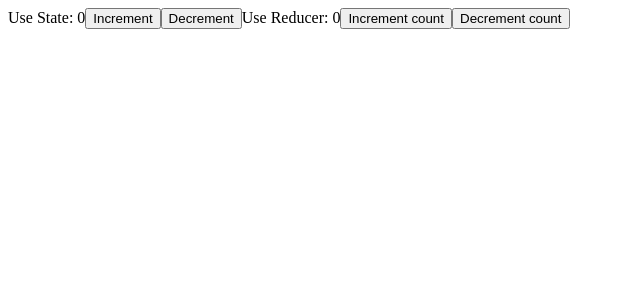
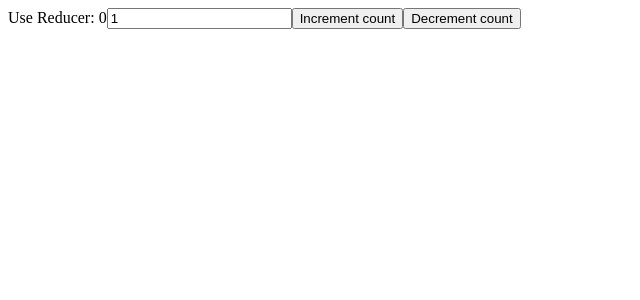
Before and after one commit to marv1n-le/react-series, a React (Vite) app in the folder my-app/: page / in a window 1280 px wide. Shown: the top 300 px of the page, without its empty margins (0-640 px from the left). Built offline with nearby package versions, Linux system fonts and the light colour scheme.

Commit message:
using complex object as a state in useReducer

```diff
--- a/my-app/src/App.jsx
+++ b/my-app/src/App.jsx
@@ -3,30 +3,46 @@
 
 function App() {
   const [count, setCount] = useState(0);
-  const [state, dispatch] = useReducer(reducer, { count: 0});
+  const [state, dispatch] = useReducer(reducer, { count: 0, incrementBy: 1 });
   function reducer(state, action) {
     if (action.type === "increment") {
       return {
-        ...state, count: state.count + action.payload
-      }
+        ...state,
+        count: state.count + state.incrementBy,
+      };
       //state + action.payload;
     } else if (action.type === "decrement") {
       return {
-        ...state, count: state.count - action.payload
+        ...state,
+        count: state.count - state.incrementBy,
+      };
+      //state - action.payload
+    }
+
+    if (action.type === "setIncrement") {
+      return {
+        ...state,
+        incrementBy: action.payload
       }
-      //state - action.payload
     }
   }
   return (
     <div>
-      Use State: {count}
-      <button onClick={() => setCount(count + 1)}>Increment</button>
-      <button onClick={() => setCount(count - 1)}>Decrement</button>
       Use Reducer: {state.count}
+      <input
+        type="text"
+        value={state.incrementBy}
+        onChange={(e) => dispatch({
+          type: "setIncrement",
+          payload: Number(e.target.value)
+        })}
+      />
       <button onClick={() => dispatch({ type: "increment", payload: 1 })}>
         Increment count
       </button>
-      <button onClick={() => dispatch({ type: "decrement", payload: 1 })}>Decrement count</button>
+      <button onClick={() => dispatch({ type: "decrement", payload: 1 })}>
+        Decrement count
+      </button>
     </div>
   );
 }
```
